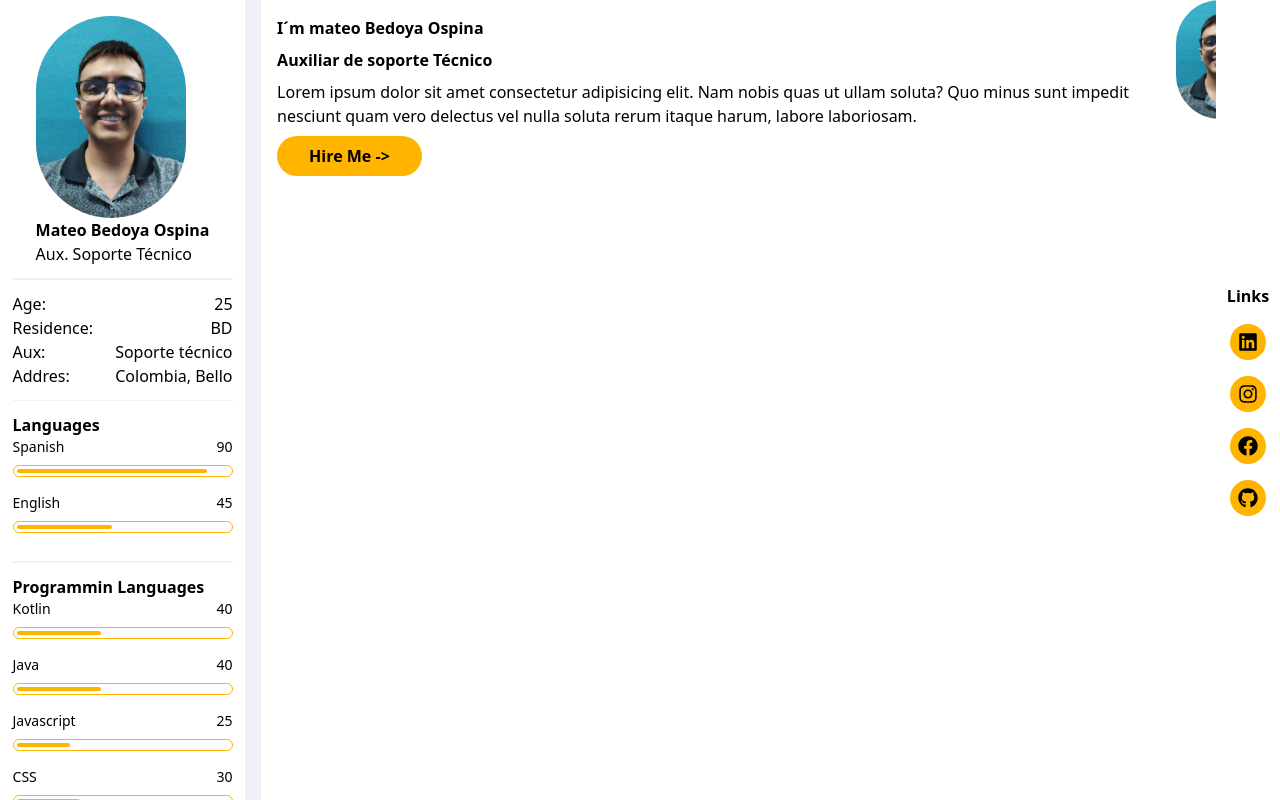
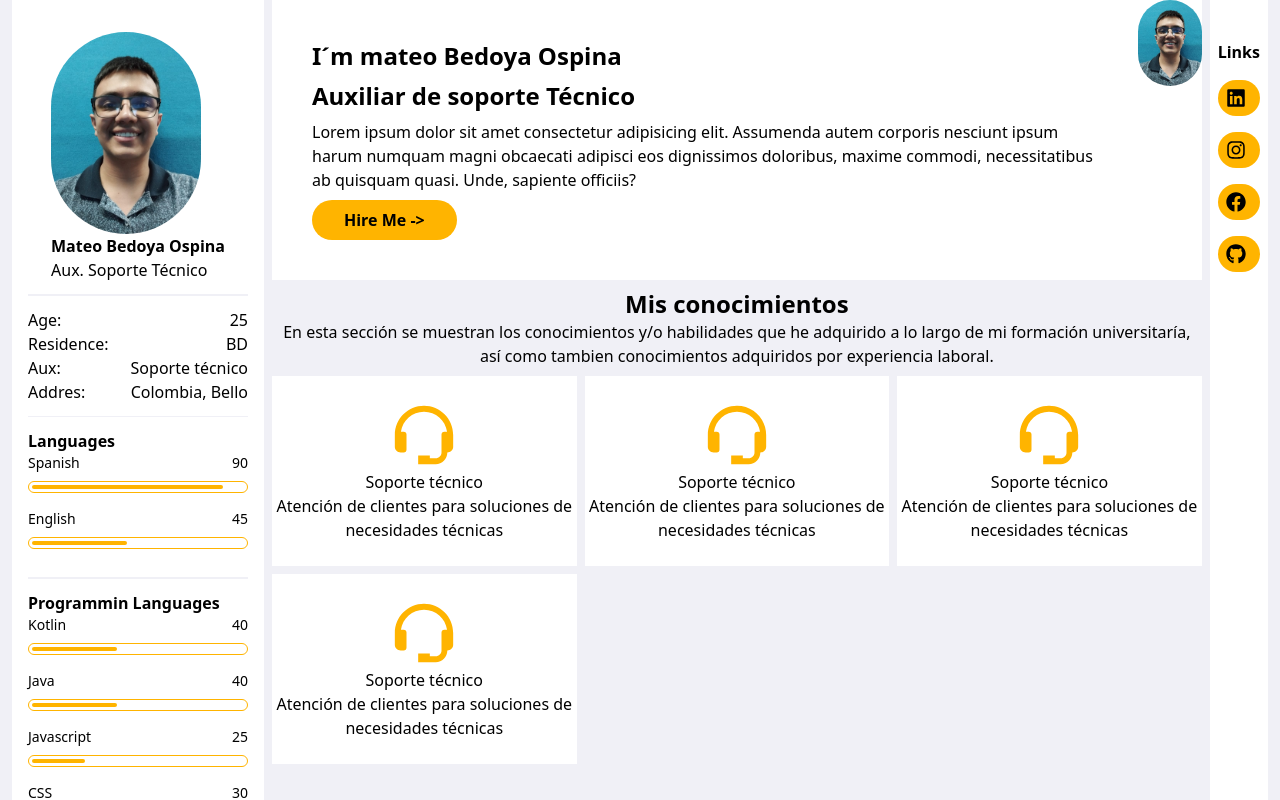
Before and after one commit to Matiusbedoo/HV-Ingenieria-Web, a Next.js app: page / in a window 1280 px wide. Shown: the top 800 px of the page. Built offline with nearby package versions, Linux system fonts and the light colour scheme.

Commit message:
Se quitan tamaños fijos y reorganiza proyecto para concordar con diseño figma, se adelanta menú central y se deja finalizado side bar y redes sociales

```diff
--- /dev/null
+++ b/components/Card.tsx
@@ -0,0 +1,20 @@
+import { IconType } from 'react-icons';
+
+
+interface knowledgeProps {
+    Icon: IconType
+    knowledge: string
+    description: string
+}
+
+const Card = ({ Icon, knowledge, description }: knowledgeProps) => {
+    return (
+        <div className="flex flex-col py-6 items-center bg-white">
+            <Icon className='text-hv-yellow' size ={70} />
+            <h1>{knowledge}</h1>
+            <span className='text-center'>{description}</span>
+        </div>
+    )
+}
+
+export { Card }
--- a/components/Main.tsx
+++ b/components/Main.tsx
@@ -1,11 +1,15 @@
 import { MainProfile } from "./MainProfile"
+import { Myknowledge } from "./MyKnowledge"
 
 const Main = () => {
     return (
-        <div  className="flex flex-row w-full px-4">
-            <MainProfile/>
+        <div className="flex flex-col w-auto gap-2 px-2 items-center">
+            <MainProfile />
+            <Myknowledge />
         </div>
+
+
     )
 }
 
-export {Main}
+export { Main }
--- a/components/MainProfile.tsx
+++ b/components/MainProfile.tsx
@@ -3,24 +3,24 @@ import Image from 'next/image';
 
 const MainProfile = () => {
     return (
-        <div className="bg-white flex flex-row justify-items-start">
-            <div className="flex flex-col items-start p-4 gap-2">
-                <h1 className="font-bold">
+        <div className="bg-white flex">
+            <div className="flex flex-col items-start p-10 gap-2">
+                <h1 className="font-bold text-2xl">
                     I´m mateo Bedoya Ospina
                 </h1>
-                <h1 className="font-bold">
+                <h1 className="font-bold text-2xl">
                     Auxiliar de soporte Técnico
                 </h1>
-                <span>
-                    Lorem ipsum dolor sit amet consectetur adipisicing elit.
-                    Nam nobis quas ut ullam soluta? Quo minus sunt impedit nesciunt
-                    quam vero delectus vel nulla soluta rerum itaque harum, labore laboriosam.
+                <div className="w-fit">
+                <span className="text-start">
+                    Lorem ipsum dolor sit amet consectetur adipisicing elit. Assumenda autem corporis nesciunt ipsum harum numquam magni obcaecati adipisci eos dignissimos doloribus, maxime commodi, necessitatibus ab quisquam quasi. Unde, sapiente officiis?
                 </span>
+                </div>
 
-                <Button type="primary" text={"Hire Me ->"}/>
+                <Button type="primary" text={"Hire Me ->"} />
             </div>
             <div>
-            <Image className='rounded-full' src='/images/Profile.jpg' height={"150"} width={"150"} alt='Profile Image' />
+                <Image className='rounded-full' src='/images/Profile.jpg' height={"150"} width={"150"} alt='Profile Image' />
             </div>
         </div>
     )
--- /dev/null
+++ b/components/MyKnowledge.tsx
@@ -0,0 +1,42 @@
+import { Card } from "./Card"
+import { BiSupport } from 'react-icons/bi';
+
+
+const Myknowledge = () => {
+    return (
+        <div className="flex flex-wrap items-center gap-2">
+
+            <div className="flex flex-col w-15 items-center">
+                <h1 className="font-bold text-2xl">Mis conocimientos</h1>
+                <span className="text-center">En esta sección se muestran los conocimientos y/o habilidades
+                    que he adquirido a lo largo de mi formación universitaría, así como
+                    tambien conocimientos adquiridos por experiencia laboral.
+                </span>
+            </div>
+
+            <div className="grid grid-cols-3 gap-2">
+                <Card
+                    Icon={BiSupport}
+                    knowledge="Soporte técnico"
+                    description="Atención de clientes para soluciones de necesidades técnicas" />
+
+                <Card
+                    Icon={BiSupport}
+                    knowledge="Soporte técnico"
+                    description="Atención de clientes para soluciones de necesidades técnicas" />
+
+                <Card
+                    Icon={BiSupport}
+                    knowledge="Soporte técnico"
+                    description="Atención de clientes para soluciones de necesidades técnicas" />
+
+                <Card
+                    Icon={BiSupport}
+                    knowledge="Soporte técnico"
+                    description="Atención de clientes para soluciones de necesidades técnicas" />
+            </div>
+        </div>
+    )
+}
+
+export { Myknowledge }
--- a/components/SideBarIzq.tsx
+++ b/components/SideBarIzq.tsx
@@ -7,14 +7,14 @@ import { FaFacebook } from 'react-icons/fa';
 
 const SideBarIzq = () => {
     return (
-        <aside className="bg-white w-[305px]">
+        <aside className="bg-white w-1/4 p-4">
 
             <div className=" flex flex-col items-center gap-3">
                 <div className="pt-4">
                     <Profile Name="Mateo Bedoya Ospina" Rol="Aux. Soporte Técnico" />
                 </div>
 
-                <div className="bg-hv-gray w-[220px] h-[1.5px]"></div>
+                <div className="bg-hv-gray w-full h-[1.5px]"></div>
 
                 <div className="flex flex-col w-[220px]">
                     <About Title="Age:" Description="25" />
@@ -23,18 +23,18 @@ const SideBarIzq = () => {
                     <About Title="Addres:" Description="Colombia, Bello" />
                 </div>
 
-                <div className="bg-hv-gray w-[220px] h-[1.5px]"></div>
+                <div className="bg-hv-gray w-full h-[1.5px]"></div>
 
-                <div className="w-[220px]">
-                    <span className="font-semibold w-[220px] h-[1.5px]"> Languages </span>
+                <div className="w-full">
+                    <span className="font-semibold h-[1.5px]"> Languages </span>
                     <ProgressBar Title="Spanish" Percentage="90" />
                     <ProgressBar Title="English" Percentage="45" />
                 </div>
 
-                <div className="bg-hv-gray w-[220px] h-[1.5px]"></div>
+                <div className="bg-hv-gray w-full h-[1.5px]"></div>
 
-                <div className="w-[220px]">
-                    <span className="font-semibold w-[220px] h-[1.5px]"> Programmin Languages </span>
+                <div className="w-full">
+                    <span className="font-semibold h-[1.5px]"> Programmin Languages </span>
                     <ProgressBar Title="Kotlin" Percentage="40" />
                     <ProgressBar Title="Java" Percentage="40" />
                     <ProgressBar Title="Javascript" Percentage="25" />
@@ -42,11 +42,11 @@ const SideBarIzq = () => {
                     <ProgressBar Title="HTML" Percentage="30" />
                 </div>
 
-                <div className="bg-hv-gray w-[220px] h-[1.5px]"></div>
+                <div className="bg-hv-gray w-full h-[1.5px]"></div>
 
-                <div className="w-[220px]">
-                    <span className="font-semibold w-[220px] h-[1.5px]"> Extra Skills </span>
-                    <Skills IconComponent={FaFacebook} skill="Teams Work"/>
+                <div className="w-full">
+                    <span className="font-semibold h-[1.5px]"> Extra Skills </span>
+                    <Skills IconComponent={FaFacebook} skill="Teams Work" />
                 </div>
 
             </div>
--- a/components/SocialNetworks.tsx
+++ b/components/SocialNetworks.tsx
@@ -1,5 +1,5 @@
 import { useRouter } from 'next/router';
-import { FaTwitter, FaInstagram, FaFacebook, FaLinkedin, FaGithub } from 'react-icons/fa';
+import { FaInstagram, FaFacebook, FaLinkedin, FaGithub } from 'react-icons/fa';
 import { IconNetworks } from './IconNetworks';
 
 const SocialNetworks = () => {
@@ -25,13 +25,13 @@ const SocialNetworks = () => {
     };
 
     return (
-        <div className="fixed top-0 right-0 h-screen w-16 bg-white flex flex-col items-center justify-center">
+        <aside className="right-0 w-1/10 px-2 bg-white flex flex-col py-10">
             <span className='font-semibold text-black'>Links</span>
             <IconNetworks IconComponent={FaLinkedin} onClick={() => redirectToSocialProfile('LinkedIn')} />
             <IconNetworks IconComponent={FaInstagram} onClick={() => redirectToSocialProfile('instagram')} />
             <IconNetworks IconComponent={FaFacebook} onClick={() => redirectToSocialProfile('facebook')} />
             <IconNetworks IconComponent={FaGithub} onClick={() => redirectToSocialProfile('GitHub')} />
-        </div>
+        </aside>
     );
 };
 
--- a/pages/index.tsx
+++ b/pages/index.tsx
@@ -4,7 +4,7 @@ import { SocialNetworks } from "@/components/SocialNetworks"
 
 const Index = () => {
   return (
-    <div className="bg-hv-gray flex w-full h-full">
+    <div className="bg-hv-gray px-3 flex w-full h-full">
       <SideBarIzq/>
       <Main/>
       <SocialNetworks/>
--- a/styles/globals.css
+++ b/styles/globals.css
@@ -1,3 +1,9 @@
 @tailwind base;
 @tailwind components;
 @tailwind utilities;
+
+.imagen-con-fondo {
+    background-color: white;
+    display: inline-block; /* Para que el contenedor se ajuste al tamaño de la imagen */
+    padding: 10px; /* Opcional: Agrega espacio alrededor de la imagen */
+  }
```
